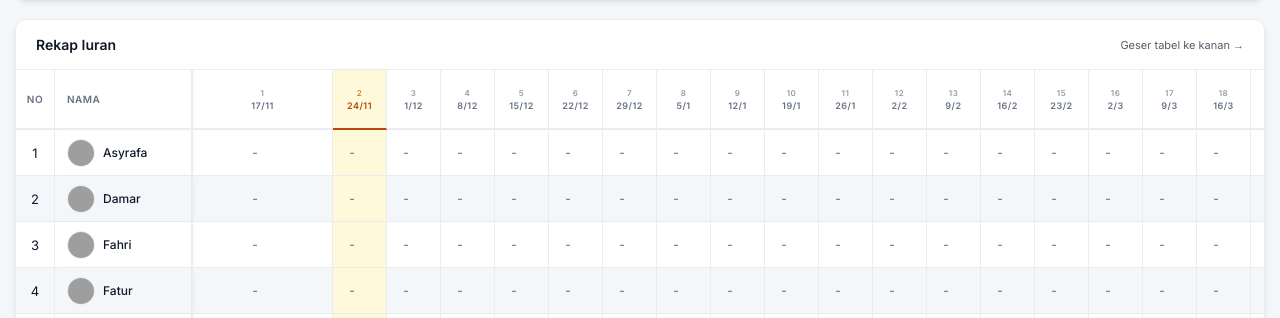
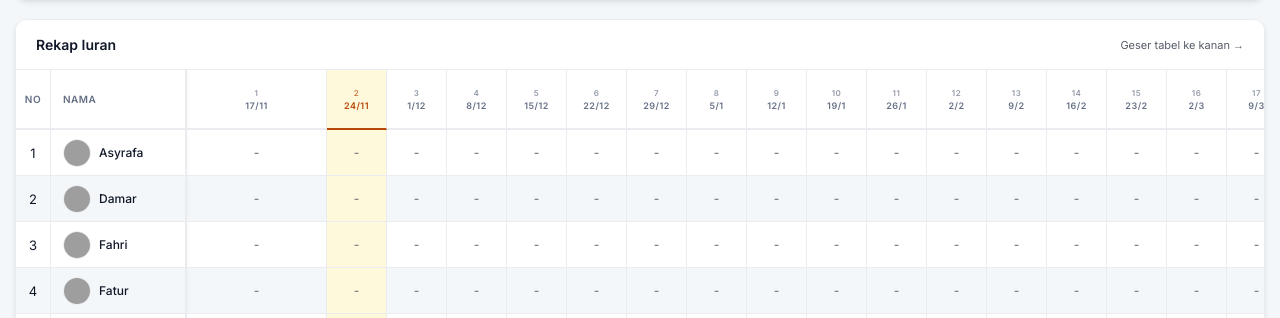
Before and after one commit to abdulwafiyh/kas-tahfidz-b-21-iain-kerinci, a plain HTML site: page index.html in a window 1280 px wide. Shown: the part 125-443 px from the top of the page. Drawn offline with Linux system fonts and the light colour scheme; no server answers; grey boxes are pictures that could not be loaded.

Commit message:
Update index.html

```diff
--- a/index.html
+++ b/index.html
@@ -19,16 +19,14 @@
             --shadow-sm: 0 1px 2px rgba(16, 24, 40, 0.05);
             --shadow-md: 0 4px 6px -1px rgba(16, 24, 40, 0.1), 0 2px 4px -1px rgba(16, 24, 40, 0.06);
 
-            /* Status Colors */
             --success-bg: #ecfdf5; --success-text: #027a48;
             --warn-bg: #fffbeb; --warn-text: #b54708;
             --danger-bg: #fef2f2; --danger-text: #b42318;
             --info-bg: #eff8ff; --info-text: #175cd3;
 
-            /* Cell Colors */
             --paid-bg: #d1fadf; --paid-text: #054f31;
             --partial-bg: #fef0c7; --partial-text: #93370d;
-            --current-week-bg: #fff9db; /* Warna Highlight Minggu Ini */
+            --current-week-bg: #fff9db;
         }
 
         [data-theme="dark"] {
@@ -53,7 +51,6 @@
 
         /* HEADER PRO */
         .header-section { padding: 24px; background: linear-gradient(145deg, var(--primary), var(--primary-dark)); color: white; display: flex; justify-content: space-between; align-items: flex-start; flex-wrap: wrap; gap: 15px; position: relative; overflow: hidden; }
-        /* Dekorasi Header */
         .header-section::after { content: ''; position: absolute; right: -20px; top: -20px; width: 100px; height: 100px; background: rgba(255,255,255,0.1); border-radius: 50%; }
 
         .header-titles { display: flex; flex-direction: column; gap: 4px; flex: 1; min-width: 250px; z-index: 2; }
@@ -64,36 +61,30 @@
 
         /* TABLE STYLES REFINED */
         .table-wrapper { overflow-x: auto; max-height: 65vh; position: relative; scrollbar-width: thin; scroll-behavior: smooth; }
-        /* Custom Scrollbar */
         .table-wrapper::-webkit-scrollbar { height: 6px; width: 6px; }
         .table-wrapper::-webkit-scrollbar-track { background: var(--bg-body); }
         .table-wrapper::-webkit-scrollbar-thumb { background: #cbd5e1; border-radius: 10px; }
 
         table { border-collapse: separate; border-spacing: 0; width: max-content; }
-        th, td { padding: 8px 4px; border-bottom: 1px solid var(--border); border-right: 1px solid var(--border); text-align: center; vertical-align: middle; transition: background 0.1s; }
+        /* Padding kiri kanan di td dikurangi agar input punya ruang lebih */
+        th, td { padding: 8px 2px; border-bottom: 1px solid var(--border); border-right: 1px solid var(--border); text-align: center; vertical-align: middle; transition: background 0.1s; }
 
-        /* Zebra Striping & Hover */
         tbody tr:nth-child(even) td { background-color: var(--bg-body); }
-        tbody tr:hover td { background-color: var(--input-bg); } /* Highlight row on hover */
+        tbody tr:hover td { background-color: var(--input-bg); }
 
-        /* Sticky Logic */
         thead th { background-color: var(--bg-header); color: var(--text-sub); position: sticky; top: 0; z-index: 10; border-bottom: 2px solid var(--border); height: 42px; font-weight: 600; font-size: 10px; text-transform: uppercase; letter-spacing: 0.5px; backdrop-filter: blur(5px); }
 
-        /* Sticky Columns Left */
+        /* Sticky Columns */
         th:nth-child(1), td:nth-child(1) { position: sticky; left: 0; background-color: var(--bg-card); z-index: 20; width: 30px; border-right: 1px solid var(--border); }
         th:nth-child(2), td:nth-child(2) { position: sticky; left: 30px; background-color: var(--bg-card); z-index: 20; text-align: left; padding-left: 12px; width: 120px; min-width: 120px; border-right: 2px solid var(--border); box-shadow: 2px 0 5px -2px rgba(0,0,0,0.05); }
 
-        /* Zebra fix for sticky columns */
         tbody tr:nth-child(even) td:nth-child(1), tbody tr:nth-child(even) td:nth-child(2) { background-color: var(--bg-body); }
         tbody tr:hover td:nth-child(1), tbody tr:hover td:nth-child(2) { background-color: var(--input-bg); }
-
         thead th:nth-child(1), thead th:nth-child(2) { z-index: 30; background-color: var(--bg-header); }
 
-        /* FOOTER TABLE STICKY */
         tfoot td { position: sticky; bottom: 0; background-color: var(--bg-header); font-weight: 700; font-size: 10px; color: var(--primary); border-top: 2px solid var(--border); z-index: 25; padding: 6px; box-shadow: 0 -2px 5px rgba(0,0,0,0.03); }
         tfoot td:first-child { position: sticky; left: 0; z-index: 35; background-color: var(--bg-header); text-align: right; padding-right: 12px; color: var(--text-main); border-right: 2px solid var(--border); }
 
-        /* CURRENT WEEK HIGHLIGHT */
         .current-week-head { background-color: var(--current-week-bg) !important; border-bottom: 2px solid var(--warn-text) !important; color: var(--warn-text) !important; }
         .current-week-cell { background-color: var(--current-week-bg) !important; }
 
@@ -102,13 +93,38 @@
         .user-avatar:hover { transform: scale(1.5); }
         .user-name { font-size: 12px; font-weight: 500; white-space: nowrap; overflow: hidden; text-overflow: ellipsis; max-width: 90px; }
 
-        /* RED MARK (NUNGGAK) */
         .is-late { position: relative; color: var(--danger-text) !important; font-weight: 700; }
         .is-late::before { content: '⚠️'; font-size: 10px; margin-right: 4px; display: inline-block; animation: pulse 2s infinite; }
         .is-late .user-name { text-decoration: underline; text-decoration-color: var(--danger-text); text-decoration-style: dotted; }
 
-        /* INPUTS */
-        input[type="number"] { width: 42px; padding: 6px 0; border: 1px solid transparent; background: transparent; text-align: center; color: var(--text-main); pointer-events: none; border-radius: 6px; font-weight: 500; font-size: 12px; font-family: 'Inter', sans-serif; }
+        /* --- INPUT FIX START (PERBAIKAN UTAMA) --- */
+
+        /* 1. Hapus Panah Spinner (Chrome, Safari, Edge, Opera) */
+        input[type=number]::-webkit-inner-spin-button,
+        input[type=number]::-webkit-outer-spin-button {
+            -webkit-appearance: none;
+            margin: 0;
+        }
+
+        /* 2. Hapus Panah Spinner (Firefox) */
+        input[type=number] {
+            -moz-appearance: textfield;
+            /* Lebar ditingkatkan menjadi 50px agar angka 5000 (bold) muat */
+            width: 50px;
+            padding: 6px 0;
+            border: 1px solid transparent;
+            background: transparent;
+            /* Pastikan align center */
+            text-align: center;
+            color: var(--text-main);
+            pointer-events: none;
+            border-radius: 6px;
+            font-weight: 500;
+            font-size: 12px;
+            font-family: 'Inter', sans-serif;
+        }
+        /* --- INPUT FIX END --- */
+
         input.is-paid { background-color: var(--paid-bg) !important; color: var(--paid-text) !important; font-weight: 700; border: 1px solid rgba(0,0,0,0.05); }
         input.is-partial { background-color: var(--partial-bg) !important; color: var(--partial-text) !important; }
 
@@ -118,10 +134,8 @@
 
         /* FORM TRANSAKSI GRID */
         .section-title { padding: 16px 20px; font-weight: 600; font-size: 14px; border-bottom: 1px solid var(--border); display: flex; justify-content: space-between; align-items: center; background-color: var(--bg-card); color: var(--text-main); }
-
         .trans-form-container { display: none; padding: 20px; background: var(--bg-card); border-bottom: 1px solid var(--border); }
         body.is-admin .trans-form-container { display: block; animation: slideDown 0.3s ease; }
-
         .trans-grid { display: grid; grid-template-columns: 1fr 1fr; gap: 15px; }
         .form-group { display: flex; flex-direction: column; gap: 6px; }
         .form-label { font-size: 11px; font-weight: 600; color: var(--text-sub); text-transform: uppercase; letter-spacing: 0.5px; }
@@ -130,7 +144,6 @@
         .full-width { grid-column: span 2; }
         .btn-add { background: var(--primary); color: white; border: none; padding: 12px; border-radius: 8px; cursor: pointer; width: 100%; font-weight: 600; font-size: 13px; margin-top: 5px; transition: 0.2s; box-shadow: 0 2px 4px rgba(67, 97, 238, 0.3); }
         .btn-add:hover { background: var(--primary-dark); transform: translateY(-1px); }
-        .btn-add:active { transform: translateY(0); }
 
         /* TABEL TRANSAKSI */
         .trans-table th { text-align: left; padding: 12px 15px; background: var(--bg-header); font-size: 11px; color: var(--text-sub); text-transform: uppercase; }
@@ -138,36 +151,30 @@
         .type-in { color: var(--success-text); font-weight: 600; background: var(--success-bg); padding: 4px 10px; border-radius: 20px; font-size: 10px; border: 1px solid rgba(2, 122, 72, 0.1); }
         .type-out { color: var(--danger-text); font-weight: 600; background: var(--danger-bg); padding: 4px 10px; border-radius: 20px; font-size: 10px; border: 1px solid rgba(180, 35, 24, 0.1); }
         .btn-delete { background: var(--danger-bg); color: var(--danger-text); border: 1px solid rgba(180, 35, 24, 0.2); padding: 4px 8px; border-radius: 6px; cursor: pointer; font-size: 10px; display: none; transition: 0.2s; }
-        .btn-delete:hover { background: var(--danger-text); color: white; }
         body.is-admin .btn-delete { display: inline-block; }
 
         /* FOOTER (FLOATING) */
         .floating-footer { position: fixed; bottom: 0; left: 0; width: 100%; background: rgba(255,255,255,0.9); backdrop-filter: blur(10px); padding: 12px 5px; box-shadow: 0 -4px 20px rgba(0,0,0,0.1); display: flex; justify-content: center; gap: 15px; align-items: center; z-index: 100; border-top: 1px solid var(--border); flex-wrap: wrap; }
         [data-theme="dark"] .floating-footer { background: rgba(24, 27, 33, 0.9); }
-
         .stat-item { display: flex; flex-direction: column; align-items: center; padding: 0 5px; }
         .stat-item:not(:last-child) { border-right: 1px solid var(--border); padding-right: 15px; }
         .stat-label { font-size: 10px; font-weight: 600; color: var(--text-sub); text-transform: uppercase; margin-bottom: 3px; letter-spacing: 0.5px; }
         .stat-val { font-size: 14px; font-weight: 700; color: var(--text-main); font-variant-numeric: tabular-nums; }
         .text-green { color: var(--success-text); } .text-red { color: var(--danger-text); } .text-blue { color: var(--info-text); } .text-orange { color: var(--warn-text); }
 
-        /* BUTTONS */
+        /* BUTTONS & MODAL */
         .btn { padding: 6px 12px; border: 1px solid rgba(255,255,255,0.2); background: rgba(255,255,255,0.15); color: white; border-radius: 6px; cursor: pointer; font-size: 12px; transition: 0.2s; }
-        .btn:hover { background: rgba(255,255,255,0.25); }
         .admin-badge { display: none; background: #00e676; color: #003300; padding: 3px 8px; border-radius: 12px; font-size: 10px; margin-left: 8px; vertical-align: middle; font-weight: 700; letter-spacing: 0.5px; box-shadow: 0 2px 4px rgba(0,230,118,0.2); }
         body.is-admin .admin-badge { display: inline-block; }
         body.is-admin .btn-login { display: none; }
         .btn-logout { display: none; background: rgba(220,53,69,0.9); border:none; }
         body.is-admin .btn-logout { display: inline-block; }
 
-        /* MODAL */
         .modal { display: none; position: fixed; z-index: 9999; left: 0; top: 0; width: 100%; height: 100%; background-color: rgba(0,0,0,0.6); backdrop-filter: blur(5px); justify-content: center; align-items: center; }
         .modal-content { max-width: 90%; max-height: 80%; border-radius: 12px; animation: zoom 0.3s; box-shadow: 0 10px 25px rgba(0,0,0,0.2); }
         .rules-modal { background: var(--bg-card); padding: 25px; width: 90%; max-width: 600px; max-height: 85vh; overflow-y: auto; color: var(--text-main); border-radius: 16px; border: 1px solid var(--border); box-shadow: var(--shadow-md); }
         .close-modal { position: absolute; top: 20px; right: 20px; font-size: 24px; color: var(--text-sub); cursor: pointer; z-index: 10; transition: 0.2s; }
-        .close-modal:hover { color: var(--danger-text); transform: rotate(90deg); }
 
-        /* MOBILE TWEAKS */
         @media (max-width: 600px) {
             .header-titles h1 { font-size: 16px; }
             .header-controls { width: 100%; justify-content: space-between; margin-top: 15px; }
@@ -184,7 +191,6 @@
             .trans-grid { grid-template-columns: 1fr; gap: 12px; }
             .full-width { grid-column: auto; }
         }
-
         @keyframes zoom { from {transform:scale(0.95); opacity: 0;} to {transform:scale(1); opacity: 1;} }
         @keyframes pulse { 0% { transform: scale(1); } 50% { transform: scale(1.2); } 100% { transform: scale(1); } }
         @keyframes slideDown { from {opacity:0; transform:translateY(-10px);} to {opacity:1; transform:translateY(0);} }
@@ -366,24 +372,22 @@
         return num;
     };
 
-    // --- 3. LOGIC MINGGU INI (DI LUAR LOOP) ---
     const now = new Date(); now.setHours(0,0,0,0);
     const start = new Date(START_DATE); start.setHours(0,0,0,0);
     const diffDays = Math.ceil((now - start) / (1000 * 60 * 60 * 24));
     let currentWeekGlobal = Math.floor(diffDays / 7) + 1;
     if(currentWeekGlobal < 1) currentWeekGlobal = 1;
-    // Highlight kolom minggu ini nanti di loop
 
-    // --- 4. RENDER TABLE ---
+    // --- 3. RENDER TABLE ---
     const headerRow = document.querySelector('thead tr');
     let currentDate = new Date(START_DATE);
     headerRow.innerHTML = '<th>No</th><th>Nama</th>';
     for (let i = 1; i <= TOTAL_WEEKS; i++) {
         const dateStr = currentDate.toLocaleDateString('id-ID', { day: 'numeric', month: 'numeric' });
         const th = document.createElement('th');
-        th.style.minWidth = '45px';
+        // UPDATED WIDTH: 55px (agar input 50px muat)
+        th.style.minWidth = '55px';
 
-        // HIGHLIGHT HEADER MINGGU INI
         if (i === currentWeekGlobal) th.classList.add('current-week-head');
 
         th.innerHTML = `<div style="font-size:8px; opacity:0.7; margin-bottom:2px;">${i}</div><div style="font-size:9px">${dateStr}</div>`;
@@ -400,9 +404,7 @@
 
         let html = `<td>${rowId}</td><td><div class="user-cell"><img src="${avatarUrl}" class="user-avatar" onerror="${imgError}" onclick="showImage(this.src, '${name}')"><span class="user-name">${name}</span></div></td>`;
         for (let i = 1; i <= TOTAL_WEEKS; i++) {
-            // HIGHLIGHT CELL MINGGU INI (Agar admin tau dimana harus isi)
             let cellClass = (i === currentWeekGlobal) ? 'current-week-cell' : '';
-
             html += `<td class="${cellClass}"><input type="number" id="pay-${index}-${i}" placeholder="-"
                     onchange="savePayment(${index}, ${i}, this.value)"
                     oninput="checkColor(this, ${i})" onfocus="this.select()"></td>`;
@@ -411,7 +413,7 @@
         tbody.appendChild(tr);
     });
 
-    // --- 5. RENDER FOOTER ROW ---
+    // --- 4. RENDER FOOTER ROW ---
     const tfoot = document.getElementById('table-foot');
     const footRow = document.createElement('tr');
     footRow.innerHTML = `<td colspan="2">TOTAL</td>`;
@@ -420,7 +422,7 @@
     }
     tfoot.appendChild(footRow);
 
-    // --- 6. FIREBASE LOGIC ---
+    // --- 5. FIREBASE LOGIC ---
     let totalStudentIncome = 0;
     let totalOtherIncome = 0;
     let totalExpenses = 0;
@@ -445,13 +447,11 @@
                 totalStudentIncome += numVal;
                 weeklySums[w] += numVal;
 
-                // Hitung Nunggak sampai minggu ini
                 if (w <= currentWeekGlobal) {
                     if (!numVal || numVal == 0) unpaidCount++;
                 }
             }
 
-            // Tanda Merah (Is Late)
             const nameCell = document.querySelector(`#table-body tr:nth-child(${sIndex + 1}) td:nth-child(2)`);
             if (nameCell) {
                 nameCell.classList.remove('is-late');
@@ -459,7 +459,6 @@
             }
         });
 
-        // Update Footer Cells
         for (let w = 1; w <= TOTAL_WEEKS; w++) {
             const cell = document.getElementById(`total-week-${w}`);
             cell.textContent = formatK(weeklySums[w]);
@@ -498,7 +497,7 @@
         updateFooter();
     });
 
-    // --- 7. FUNCTIONS ---
+    // --- 6. FUNCTIONS ---
     function savePayment(s, w, v) {
         if (v === '2') v = 2000; if (v === '5') v = 5000; if (v === '') v = 0;
         const input = document.getElementById(`pay-${s}-${w}`);
```
